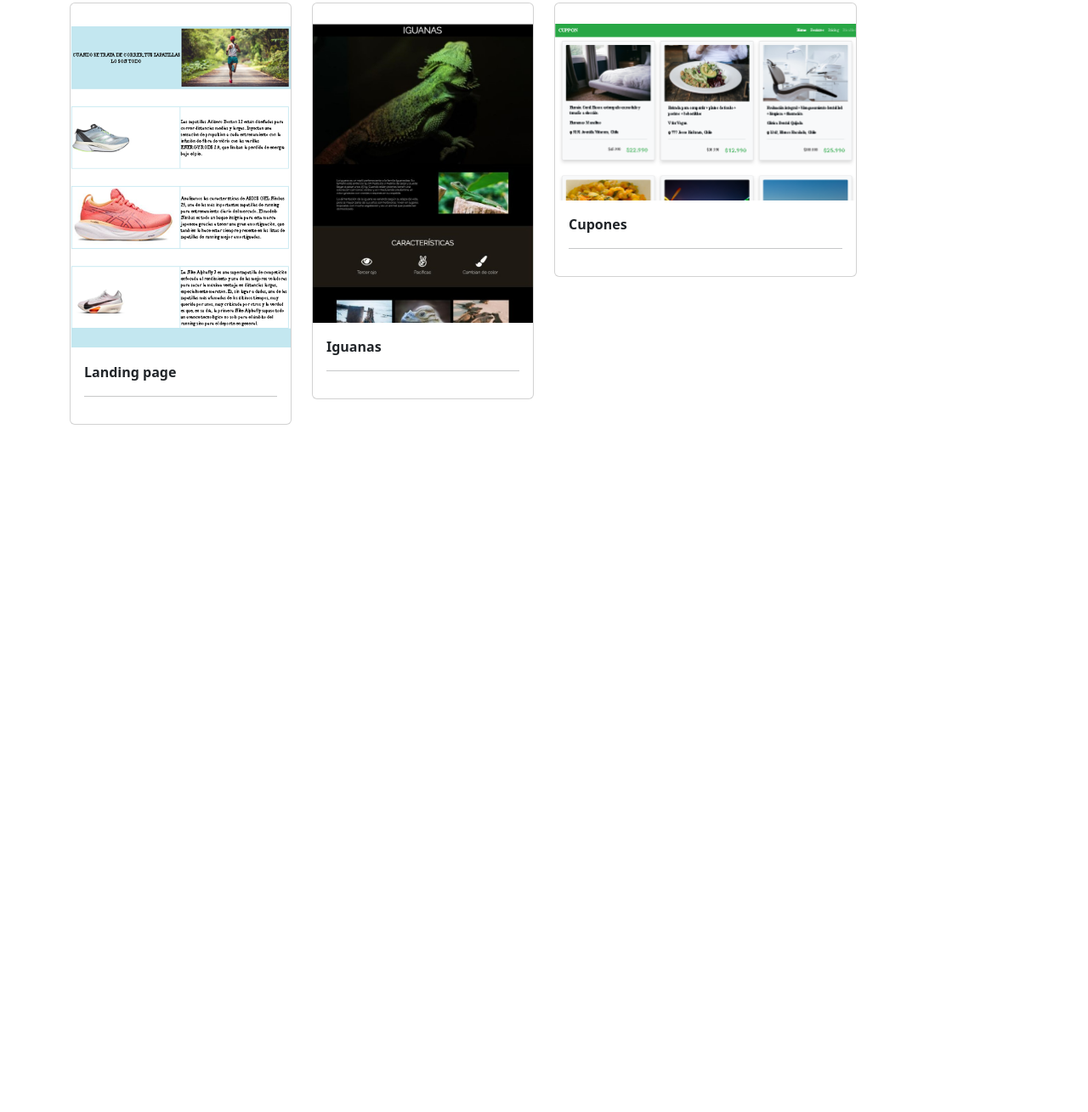
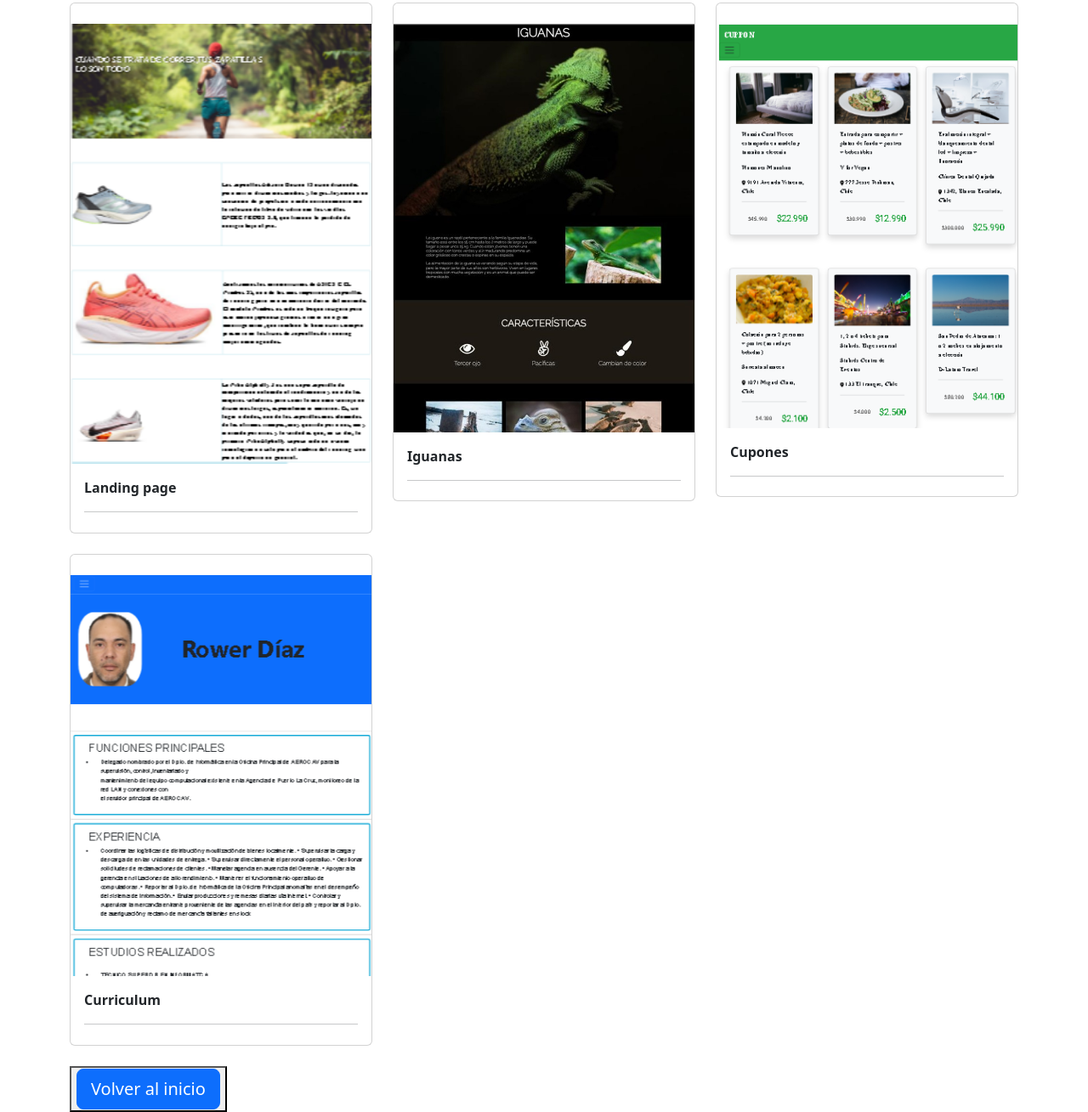
Before and after one commit to willicar27/PruebaFinal2.0, a plain HTML site: page portafolio.html in a window 1280 px wide. Shown: the part 221-1530 px from the top of the page at 85% size. Before the commit the page ends 800 px from the top, so only its background shows below. Drawn offline with nearby package versions, Linux system fonts and the light colour scheme.

Commit message:
portafolio version1.0

```diff
--- a/assets/css/portafolio.css
+++ b/assets/css/portafolio.css
@@ -1,4 +1,5 @@
 .card-size {
     width: 100%;
-    height: 100px;
+    height: 70px;
+    margin-bottom:3%;
   }
--- a/portafolio.html
+++ b/portafolio.html
@@ -23,16 +23,16 @@
       </div>
     </header>
     <br />
-    <main class="container . ">
-      <div class="row gy-4 ">
+    <main class="container .">
+      <div class="row gy-4">
         <!--------------PRIMER CARD-------------->
-        <div class="col-sm-12 col-md-6 col-lg-3">
+        <div class="col-sm-12 col-md-6 col-lg-4">
           <div class="card">
             <img
-              src="./assets/img/LandingPage.png"
+              src="./assets/img/Landing-Page.png"
               class="card-img-top pt-4"
               alt="foto LandingPage" />
-            <div class="card-body  ">
+            <div class="card-body card-size">
               <p class="mb-0">
                 <strong>Landing page</strong>
               </p>
@@ -43,13 +43,13 @@
 
         <!-- segundo card -->
 
-        <div class="col-sm-12 col-md-6 col-lg-3">
+        <div class="col-sm-12 col-md-6 col-lg-4">
           <div class="card">
             <img
               src="./assets/img/iguanas.jpeg"
               class="card-img-top pt-4"
               alt="Foto-iguanas" />
-              <div class="card-body">
+            <div class="card-body card-size">
               <p class="mb-0">
                 <strong>Iguanas</strong>
               </p>
@@ -58,16 +58,15 @@
           </div>
         </div>
 
-
         <!-- tercer card -->
 
         <div class="col-sm-12 col-md-6 col-lg-4">
           <div class="card">
             <img
-        src="./assets/img/cupones.png"
+              src="./assets/img/imagenCupon.png"
               class="card-img-top pt-4"
-        alt="Foto-iguanas" />
-      <div class="card-body ">
+              alt="Foto-cupones" />
+            <div class="card-body card-size">
               <p class="mb-0">
                 <strong>Cupones</strong>
               </p>
@@ -76,8 +75,31 @@
           </div>
         </div>
 
-
+        <!-- Cuarto card -->
+        <div class="col-sm-12 col-md-6 col-lg-4">
+          <div class="card">
+            <img
+              src="./assets/img/cv.png"
+              class="card-img-top pt-4"
+              alt="Foto-cupones" />
+            <div class="card-body card-size">
+              <p class="mb-0">
+                <strong>Curriculum</strong>
+              </p>
+              <hr />
             </div>
+          </div>
+        </div>
+      </div>
+      <br />
+      <button>
+        <a
+          href="./index.html"
+          target="_blank"
+          class="btn btn-primary btn-lg btn-block">
+          Volver al inicio
+        </a>
+      </button>
     </main>
   </body>
 </html>
```
Also changed, not shown: index.html (+6 -9 lines), assets/img/Landing-Page.png (added), assets/img/LandingPage.png (deleted), assets/img/cupones.png (deleted), assets/img/cv.png (added), assets/img/imagenCupon.png (added). Lines whose indentation alone changed are shown as unchanged.
